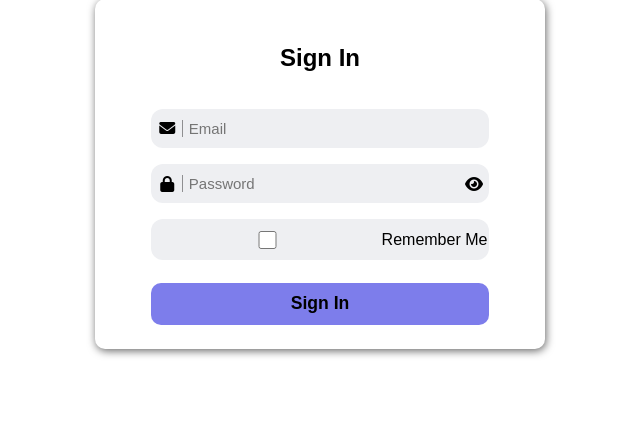
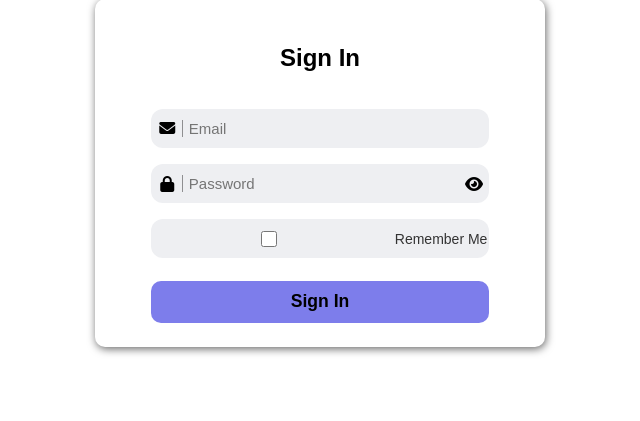
Before and after one commit to AndreasEdo/Mid-Project-LnT-BackEnd, a PHP site: page /login.php in a window 1280 px wide. Shown: the part 51-472 px from the top of the page, without its empty margins (320-960 px from the left). Run offline with PHP 8.4, Linux system fonts and the light colour scheme.

Commit message:
Update checkbox buat remember me

```diff
--- a/view/style/login.css
+++ b/view/style/login.css
@@ -198,3 +198,12 @@ text-decoration-color:blue;
     box-shadow:unset;
 }
 }
+
+.input-group input[type="checkbox"] {
+    margin-right: 10px;
+}
+
+.input-group label {
+    font-size: 14px;
+    color: #333;
+}
```
